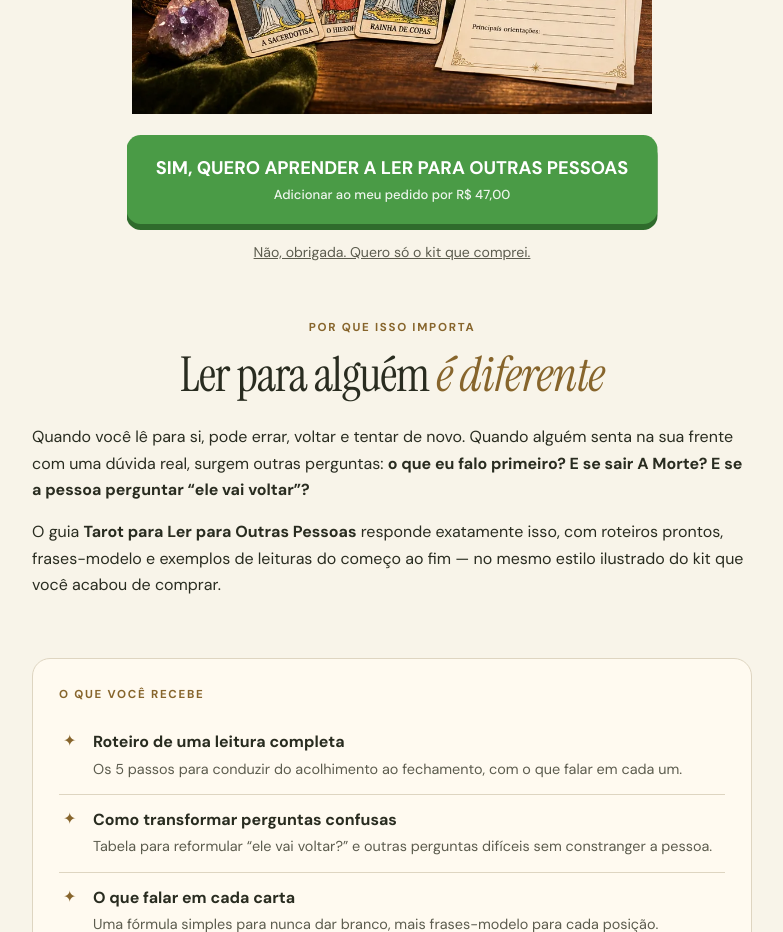
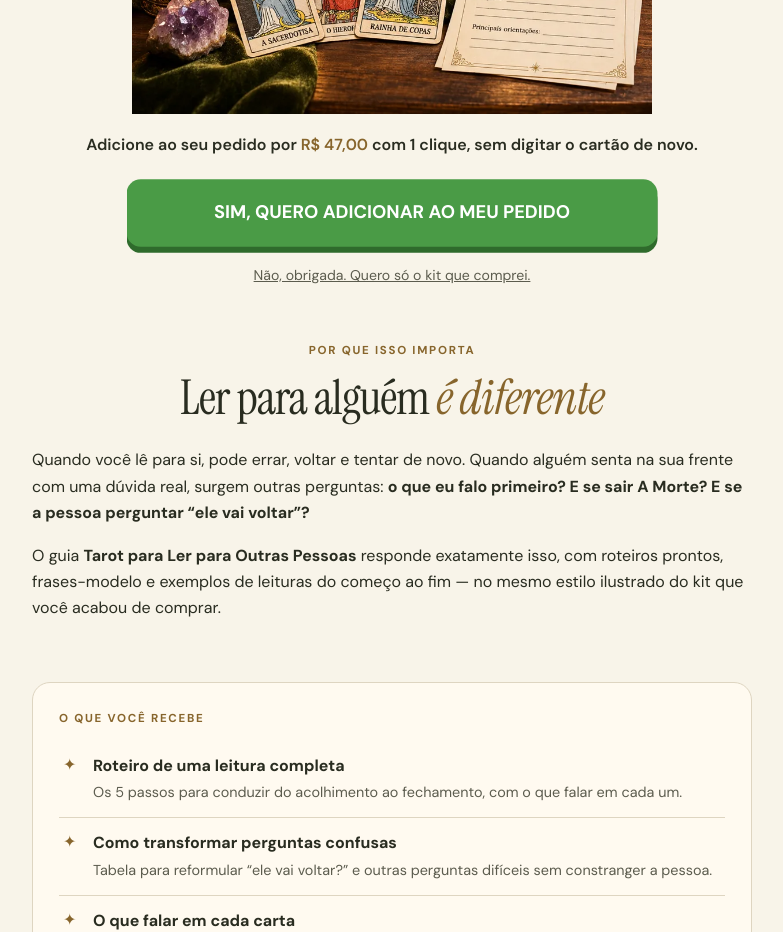
Before and after one commit to caioluizpeixoto/tarot-na-pratica, a plain HTML site: page dist/upsell/index.html in a window 1280 px wide. Shown: the part 1000-1932 px from the top of the page, without its empty margins (248-1031 px from the left). Drawn offline with Linux system fonts and the light colour scheme.

Commit message:
Upsell: instala botão de 1 clique da Wiapy (recusa leva ao downsell)
Co-Authored-By: Claude Opus 5.5 <noreply@anthropic.com>
Claude-Session: https://claude.ai/code/session_01Bz4BvoVEyUcoMih3aH4ND2

```diff
--- a/dist/upsell/index.html
+++ b/dist/upsell/index.html
@@ -21,6 +21,7 @@ fbq('track', 'ViewContent', { content_name: 'Upsell - Tarot para Ler para Outras
 <style>
 :root { --paper:#f8f4e9; --ivory:#fffaf0; --ink:#292c20; --olive:#303824; --gold:#87652c; --gold2:#e6c782; --muted:#5c5c4e; --line:#ded5c1; --green:#3c7a3a }
 *,*::before,*::after{box-sizing:border-box}
+html{scroll-behavior:smooth}
 body{margin:0;background:var(--paper);color:var(--ink);font:16px/1.65 'DM Sans',system-ui,sans-serif}
 img{display:block;width:100%;height:auto}
 p{margin:0 0 1em}
@@ -65,6 +66,7 @@ em{color:var(--gold);font-style:italic}
 @keyframes pulse{0%,100%{transform:scale(1)}50%{transform:scale(1.025)}}
 .no{display:block;margin:18px auto 0;color:#cfc9b6;font-size:.88rem;text-align:center}
 .no.dark{color:var(--muted)}
+.wiapy-box{max-width:520px;margin:14px auto 0;scroll-margin-top:30px}
 .guar{display:flex;gap:16px;align-items:center;text-align:left}
 .guar .s{flex:none;width:74px;height:74px;border-radius:50%;border:2px solid var(--gold);display:flex;align-items:center;justify-content:center;font:400 1.6rem 'Instrument Serif',serif;color:var(--gold);text-align:center;line-height:1}
 .faq details{border-bottom:1px solid var(--line);padding:14px 0}
@@ -72,6 +74,7 @@ em{color:var(--gold);font-style:italic}
 .faq p{margin:.6em 0 0;color:var(--muted)}
 footer{text-align:center;font-size:.78rem;color:var(--muted);padding:30px 0 40px}
 </style>
+<script src="https://wiapy.com/sell/1.0.0/sell.min.js"></script>
 </head>
 <body>
 <div class="bar"><b>✓ Seu pedido foi confirmado!</b>O acesso ao Tarot na Prática já foi enviado para o seu e-mail.</div>
@@ -91,8 +94,8 @@ footer{text-align:center;font-size:.78rem;color:var(--muted);padding:30px 0 40px
     </div>
 
     <img class="mock" src="mockup.webp" alt="Guia Tarot para Ler para Outras Pessoas" width="900" height="900">
-    <a class="btn buy" href="#CHECKOUT_UPSELL">SIM, QUERO APRENDER A LER PARA OUTRAS PESSOAS<small>Adicionar ao meu pedido por R$ 47,00</small></a>
-    <a class="no dark" href="../downsell/">Não, obrigada. Quero só o kit que comprei.</a>
+    <p style="margin:18px 0 0;font-weight:600">Adicione ao seu pedido por <span style="color:var(--gold)">R$ 47,00</span> com 1 clique, sem digitar o cartão de novo.</p>
+    <div id="comprar" class="wiapy-box"><div id="wiapy_upsell"></div></div>
   </section>
 
   <section class="section">
@@ -129,7 +132,7 @@ footer{text-align:center;font-size:.78rem;color:var(--muted);padding:30px 0 40px
       <p style="color:#d8d3c2">Guia ilustrado em PDF · 24 páginas · acesso imediato</p>
       <div class="price">R$ 47,00</div>
       <small>pagamento único</small>
-      <a class="btn buy" href="#CHECKOUT_UPSELL">SIM, QUERO ADICIONAR AO MEU PEDIDO<small>Acesso imediato junto com o seu kit</small></a>
+      <a class="btn buy-scroll" href="#comprar">SIM, QUERO ADICIONAR AO MEU PEDIDO<small>Acesso imediato junto com o seu kit</small></a>
       <a class="no" href="../downsell/">Não, obrigada. Vou continuar só com o kit.</a>
     </div>
   </section>
@@ -158,7 +161,16 @@ footer{text-align:center;font-size:.78rem;color:var(--muted);padding:30px 0 40px
   a.addEventListener('timeupdate',function(){ if(a.duration) bar.style.width=(a.currentTime/a.duration*100)+'%'; });
   a.addEventListener('ended',function(){ b.textContent='▶'; });
 })();
-document.querySelectorAll('.buy').forEach(function(el){ el.addEventListener('click',function(){ if(window.fbq) fbq('track','InitiateCheckout',{content_name:'Upsell - Tarot para Ler para Outras Pessoas',value:47.00,currency:'BRL'}); }); });
+try { initWiapyUpsell({
+    linkUrl: "https://pay.wiapy.com/checkout/6aff8766ef125aa0ed1e1bdf",
+    linkText: "SIM, QUERO ADICIONAR AO MEU PEDIDO",
+    styles: { backgroundColor: "#4a9b46", hoverBackgroundColor: "#3d8539", fontSize: "17px", borderRadius: "14px" },
+    refusalLinkUrl: "https://tarot-na-pratica.vercel.app/downsell/",
+    refusalLinkText: "Não, obrigada. Quero só o kit que comprei.",
+    refusalLinkColor: "#5c5c4e"
+}); } catch(err) { document.getElementById('wiapy_upsell').innerHTML='<a class="btn" href="https://pay.wiapy.com/checkout/6aff8766ef125aa0ed1e1bdf">SIM, QUERO ADICIONAR AO MEU PEDIDO</a><a class="no dark" href="../downsell/">Não, obrigada. Quero só o kit que comprei.</a>'; }
+var wb=document.getElementById('wiapy_upsell'); var sent=false;
+wb.addEventListener('click',function(e){ var a=e.target.closest('a,button'); if(!a||sent) return; if(/downsell/.test(a.href||'')) return; sent=true; if(window.fbq) fbq('track','InitiateCheckout',{content_name:'Upsell - Tarot para Ler para Outras Pessoas',value:47.00,currency:'BRL'}); });
 </script>
 </body>
 </html>
```
